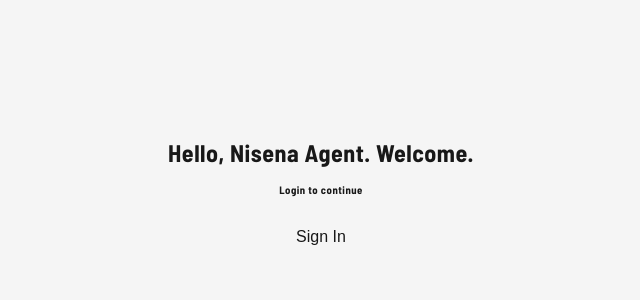
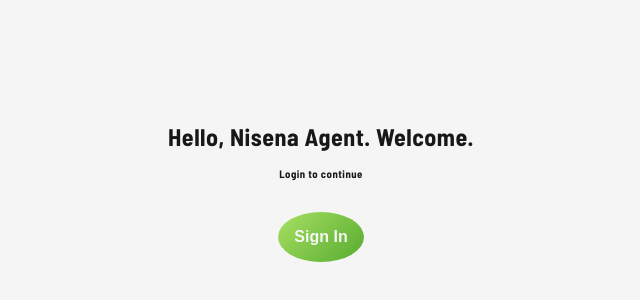
Before and after one commit to chengivan2/tripmate, a Next.js app: page / in a window 1280 px wide. Shown: the part 208-508 px from the top of the page, without its empty margins (319-959 px from the left). Built offline with nearby package versions, Linux system fonts and the light colour scheme; a web font is replaced by a local one.

Commit message:
Added styles to home-sign-in-button

```diff
--- a/src/app/main.css
+++ b/src/app/main.css
@@ -18,5 +18,23 @@
   text-align: center;
 }
 
+.home-sign-in-button {
+  display: flex;
+  justify-content: center;
+  align-items: center;
+  gap: 1rem;
+  padding: 1rem;
+  border-radius: 50%;
+  background: linear-gradient(135deg, #a8e063, #56ab2f);
+  color: #f5f5f5;
+  font-weight: 600;
+  cursor: pointer;
+  transition: ease-in-out 0.3s;
+}
+
+.home-sign-in-button:hover {
+  background: linear-gradient(135deg, #56ab2f, #a8e063);
+}
+
 @media (max-width: 600px) {
 }
--- a/src/app/page.tsx
+++ b/src/app/page.tsx
@@ -8,8 +8,10 @@ export default function Home() {
         <h6 className="home-sub-title">Login to continue</h6>
       </div>
 
+      <div className="home-sign-in-button-container">
         <div className="home-sign-in-button">
-          <div><a href="/login">Sign In</a></div>
+          <a href="/login">Sign In</a>
+        </div>
       </div>
     </main>
   );
```
Lines whose indentation alone changed are shown as unchanged.
